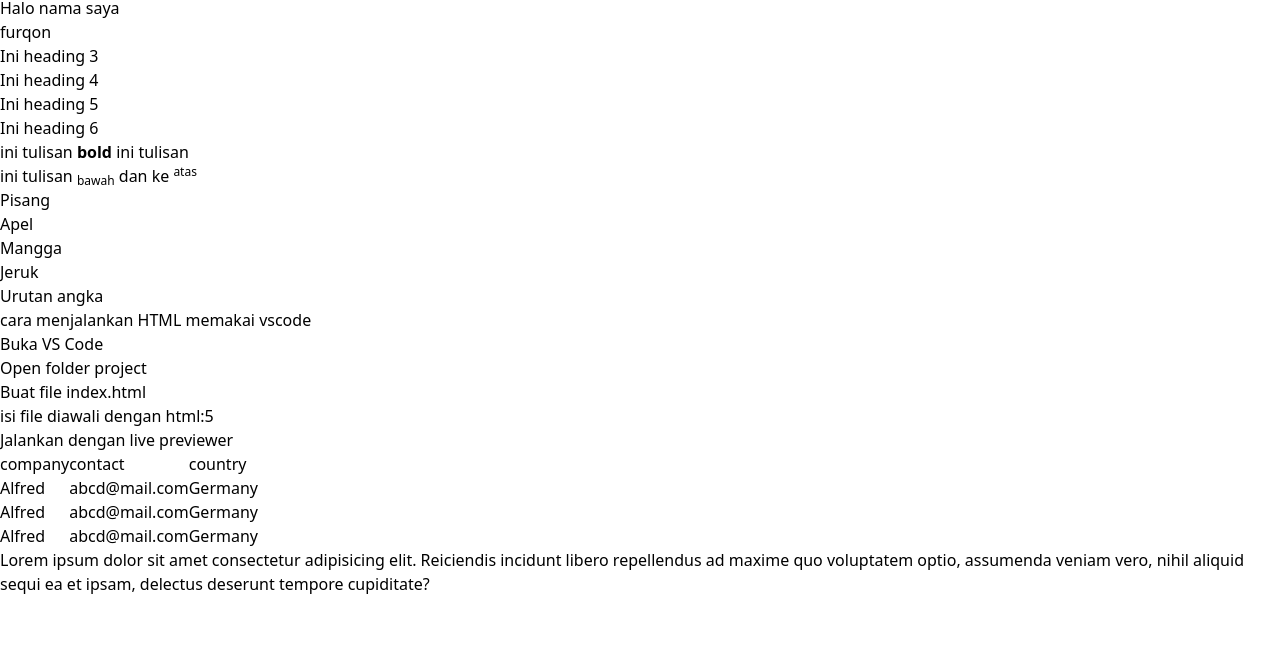
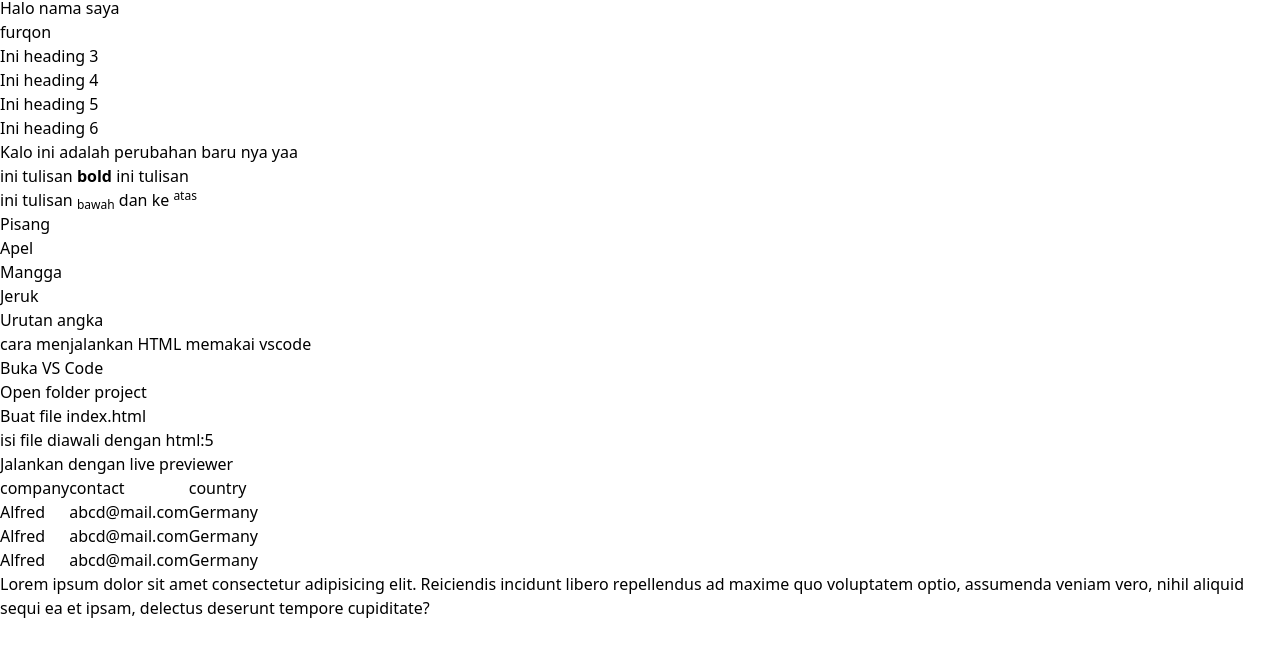
Before and after one commit to Revou-Coding-Camp/codingcamp-30-jun-25-Furqonmz, a plain HTML site: page index.html in a window 1280 px wide. Shown: the part 81-738 px from the top of the page. Drawn offline with nearby package versions, Linux system fonts and the light colour scheme.

Commit message:
Update index.html

```diff
--- a/index.html
+++ b/index.html
@@ -15,6 +15,7 @@
     <h4>Ini heading 4</h4>
     <h5>Ini heading 5</h5>
     <h6>Ini heading 6</h6>
+    <h6>Kalo ini adalah perubahan baru nya yaa</h6>
 
     <p>ini tulisan <b>bold</b> ini tulisan </p>
     <p>ini tulisan <sub>bawah</sub> dan ke <sup>atas</sup></p>
```
